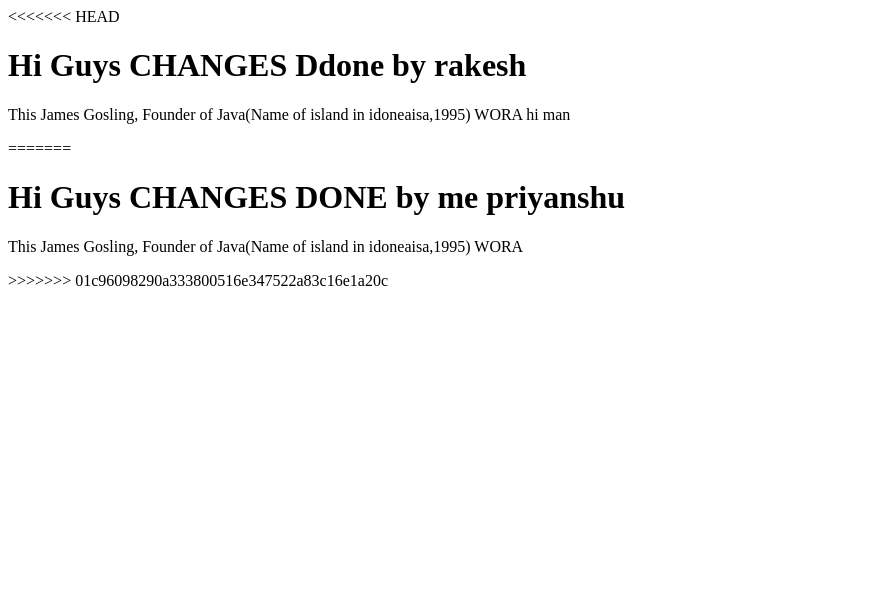
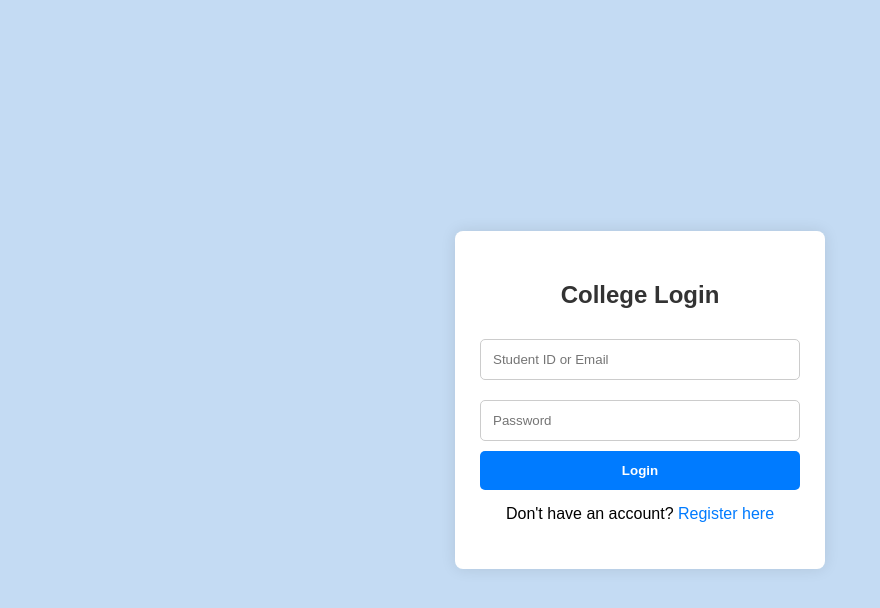
Before and after one commit to Veeru9164339156/James, a plain HTML site: page index.html in a window 1280 px wide. Shown: the whole page, without its empty margins (0-880 px from the left). Drawn offline with Linux system fonts and the light colour scheme.

Commit message:
Update index.html

```diff
--- a/index.html
+++ b/index.html
@@ -2,19 +2,22 @@
 <html lang="en">
 
 <head>
-    <meta charset="UTF-8">
-    <meta name="viewport" content="width=device-width, initial-scale=1.0">
-    <title>Document</title>
+    <meta charset="UTF-8" />
+    <meta name="viewport" content="width=device-width, initial-scale=1.0" />
+    <title>College Login</title>
+    <link rel="stylesheet" href="index.css" />
 </head>
 
 <body>
-<<<<<<< HEAD
-    <h1>Hi Guys CHANGES Ddone by rakesh</h1>
-    <p>This James Gosling, Founder of Java(Name of island in idoneaisa,1995) WORA hi man</p>
-=======
-    <h1>Hi Guys CHANGES DONE by me priyanshu</h1>
-    <p>This James Gosling, Founder of Java(Name of island in idoneaisa,1995) WORA</p>
->>>>>>> 01c96098290a333800516e347522a83c16e1a20c
+    <div class="login-container">
+        <h2>College Login</h2>
+        <form action="/login" method="POST">
+            <input type="text" name="username" placeholder="Student ID or Email" required />
+            <input type="password" name="password" placeholder="Password" required />
+            <input type="submit" value="Login" />
+        </form>
+        <p>Don't have an account? <a href="#">Register here</a></p>
+    </div>
 </body>
 
 </html>
```
